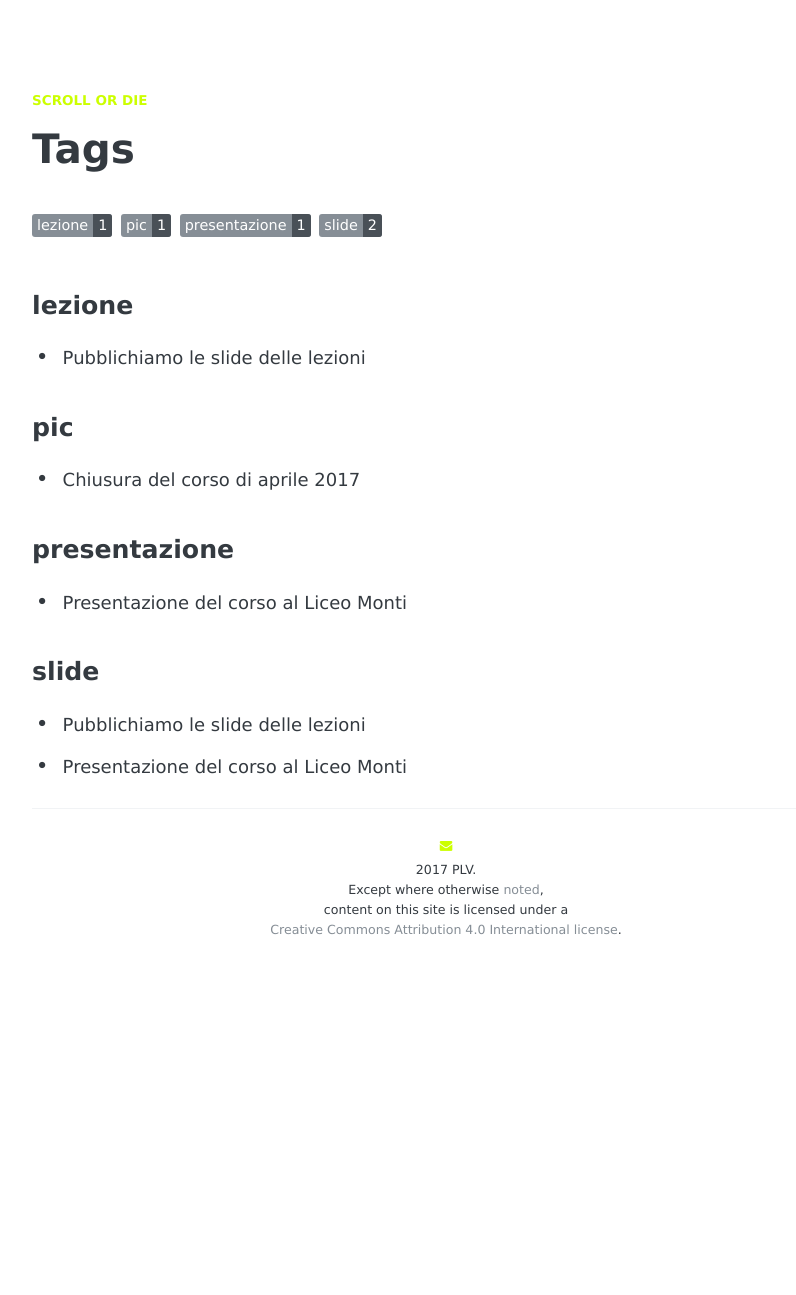
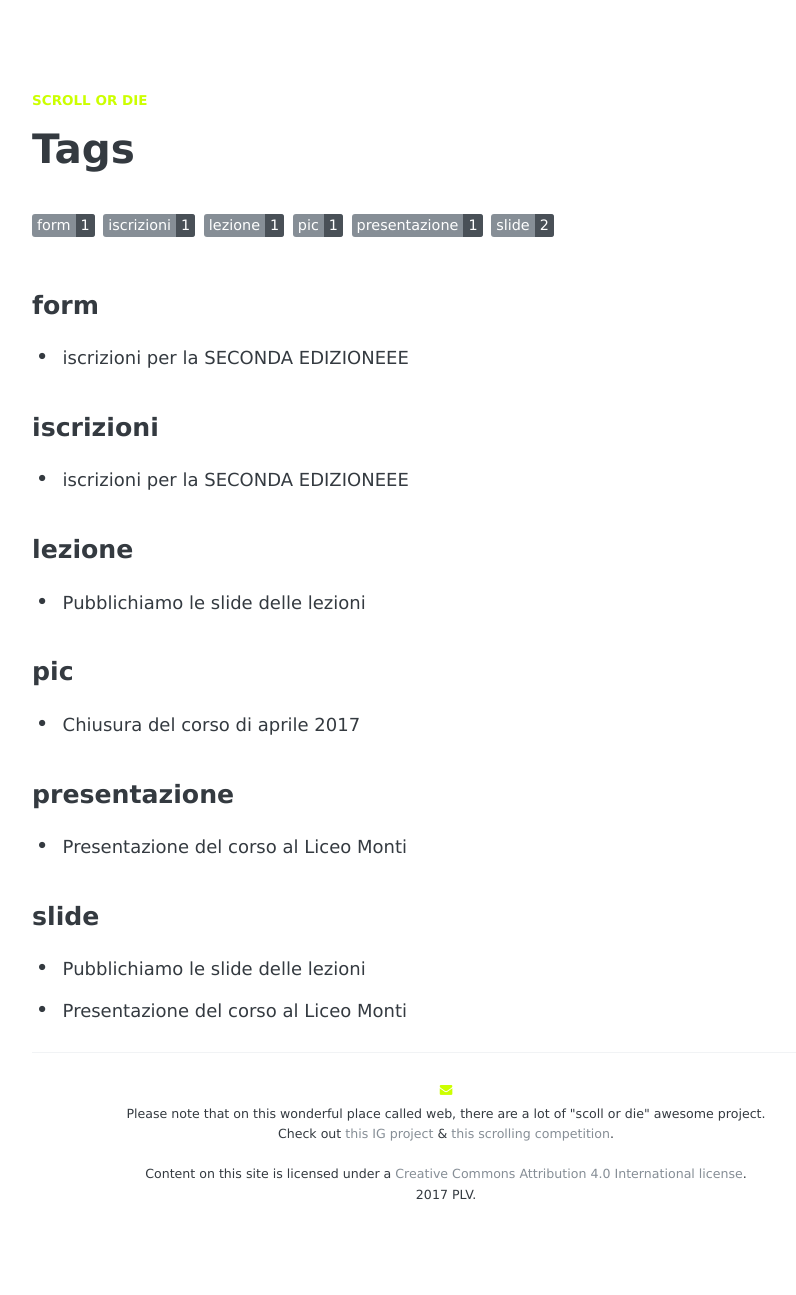
Before and after one commit to PierLuisVona/scrollordie, a Jekyll site: the page built from tags/index.html, in a window 1280 px wide. Shown: the whole page, without its empty margins (194-990 px from the left). Built offline with Jekyll 4.4.1, drawn with Linux system fonts in a browser that asks for light colours; some web fonts are replaced; before the commit the page ends 1030 px from its top, so only the background shows below that.

Commit message:
footer nuova

```diff
--- a/_includes/footer.html
+++ b/_includes/footer.html
@@ -1,6 +1,6 @@
 <!-- Documents about icons are here: http://fontawesome.io/icons/ -->
 <div class="footer">
-  <hr />
+  <hr/>
   <div class="footer-link">
     {% if site.author.facebook %}
     <a href="https://www.facebook.com/{{ site.author.facebook }}"><i class="fa fa-facebook" aria-hidden="true"></i></a>
@@ -63,8 +63,9 @@
     {% endif %}
 
   </div>
-  {{ site.copyright.year }} {{ site.copyright.name }}.<br>
-  Except where otherwise <a class="subfoot" href="https://creativecommons.org/policies#license">noted</a>,<br>
-     content on this site is licensed under a <br><a class="subfoot" href="https://creativecommons.org/licenses/by/4.0/" rel="license">Creative Commons Attribution 4.0 International license</a>.
-
+  Please note that on this wonderful place called web, there are a lot of "scoll or die" awesome project.<br>
+  Check out <a href="https://www.instagram.com/scrollordie/">this IG project</a> & <a href="http://scrollordie.jeremypetrequin.fr"> this scrolling competition</a>.
+  <br><br>
+     Content on this site is licensed under a <a class="subfoot" href="https://creativecommons.org/licenses/by/4.0/" rel="license">Creative Commons Attribution 4.0 International license</a>.
+     <br>{{ site.copyright.year }} {{ site.copyright.name }}.
 </div>
--- /dev/null
+++ b/_posts/2018-01-08-iscrizioni2018.md
@@ -0,0 +1,24 @@
+---
+layout: post
+title: "iscrizioni per la SECONDA EDIZIONEEE"
+description: "clicca qui"
+date: 2018-01-08
+tags: [iscrizioni, form]
+comments: true
+share: true
+---
+
+[clicca qui](http://bit.ly/2yepXkI)
+
+---
+
+Sono aperte le iscrizioni per la SECONDA edizione di Scrollordie*! <br>
+Vuoi partecipare?<br>
+Compila il [Form](http://bit.ly/2yepXkI) entro il VENTUNO / UNO / DUEMILADICIOTTO.<br>
+<hr>
+Occhio! <mark>Le lezioni si terranno nei primi 3 mesi del 2018</mark>.<br>
+Ciao.
+
+
+
+![Small example image]({{site.baseurl}}/images/sticker18.jpg){: .center-image}
--- a/_sass/_site.scss
+++ b/_sass/_site.scss
@@ -374,7 +374,7 @@ body {
 
     a {
       color: $base-lighten-color;
-      margin: 4px;
+      margin: 2px;
     }
   }
 }
```
Also changed, not shown: about/index.html (+4 -3 lines), images/sticker18.jpg (added), 8 other files.
